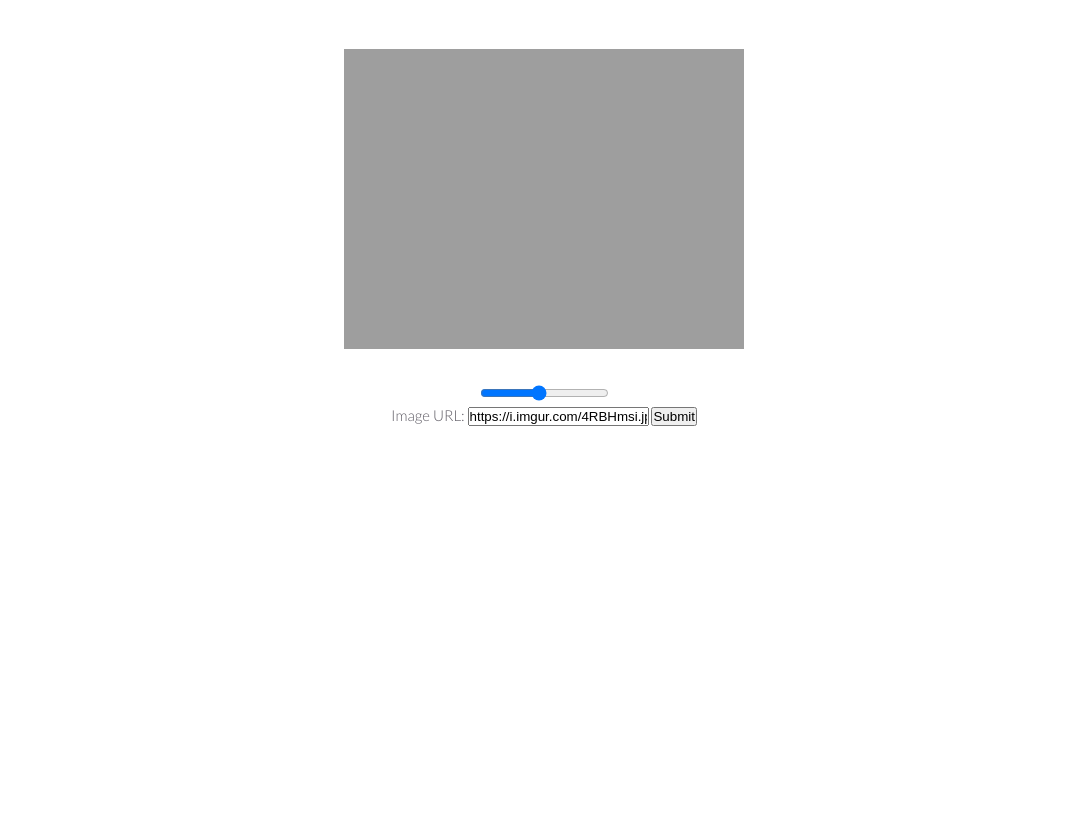
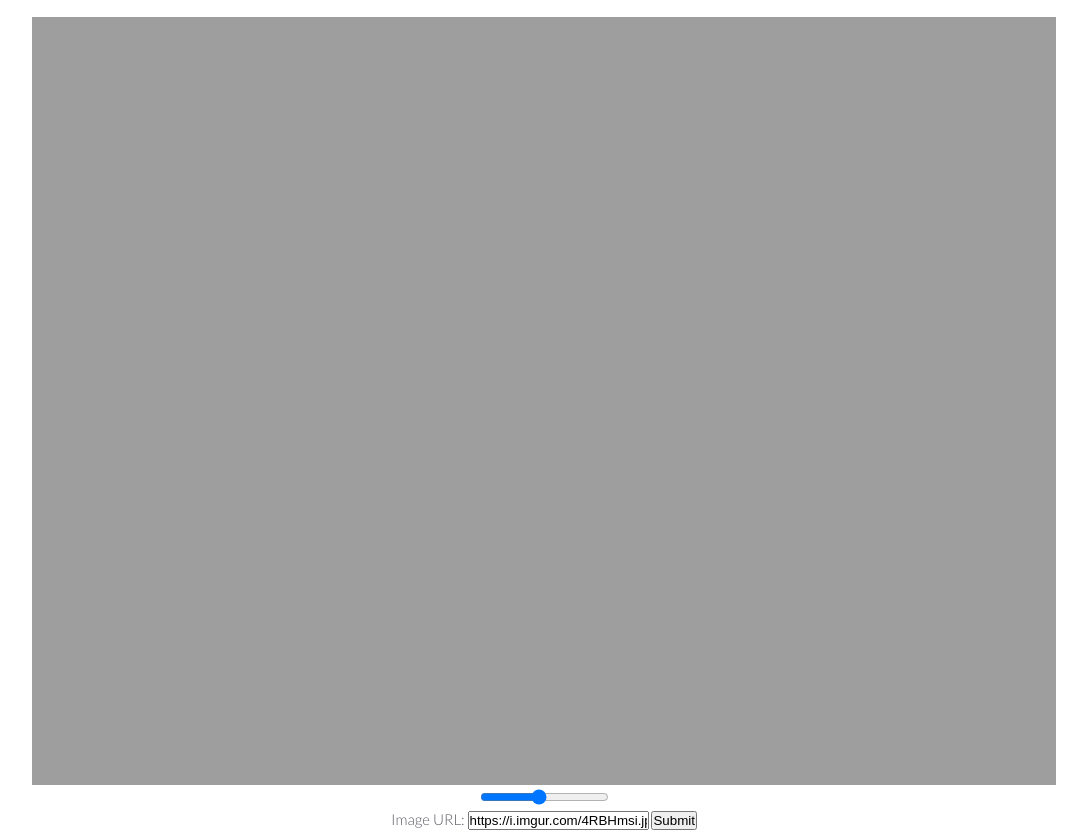
Before and after one commit to JoeKarlsson/Pixelate, a website: page index.html in a window 1280 px wide. Shown: the part 42-872 px from the top of the page, without its empty margins (96-1183 px from the left). Before the commit the page ends 800 px from the top, so only its background shows below. Drawn offline with nearby package versions, Linux system fonts and the light colour scheme.

Commit message:
final form

```diff
--- a/css/style.css
+++ b/css/style.css
@@ -26,7 +26,7 @@ section {overflow:hidden;}
 .spot p {font-weight:400;}
 
 canvas {
-    padding: 2.5% 2.5% 2.5% 2.5%;
+    padding: -5% -5% -5% -5%;
     image-rendering: optimizeSpeed;
     image-rendering: -moz-crisp-edges;
     image-rendering: -webkit-optimize-contrast;
--- a/index.html
+++ b/index.html
@@ -10,7 +10,7 @@
     <body>
     <h1>Pixelate.js</h1>
     <br>
-    <canvas id="canvas" width="200" height="200"></canvas>
+    <canvas id="canvas" style="width: 80%; height:80%;"></canvas>
 		<br>
 		<input id="blocks" type="range" min="1" max="12" value="6">
 
--- a/js/pixelate.js
+++ b/js/pixelate.js
@@ -22,7 +22,7 @@ window.onload = firstDraw();
 
 function firstDraw() {
     //preload the demo image
-    var initialImageURL = 'http://i.imgur.com/3vfZPKL.jpg';
+    var initialImageURL = 'https://i.imgur.com/3vfZPKL.jpg';
     draw(initialImageURL);
 }
 
@@ -64,8 +64,6 @@ function pixelate() {
     ctx.drawImage(canvas, 0, 0, w, h, 0, 0, canvas.width, canvas.height);
 }
 
-// event listeneners for slider
-blocks.addEventListener('change', pixelate, false);
 
 function submitImageURL() {
     var imgURL = document.getElementById("ImageURL").value;
@@ -85,6 +83,9 @@ function submitImageURL() {
     draw(imgURL);
 }
 
+// event listeneners for slider
+blocks.addEventListener('change', pixelate, false);
+
 /// poly-fill for requestAnmationFrame with fallback for older
 /// browsers which do not support rAF.
 window.requestAnimationFrame = (function () {
```
Also changed, not shown: 3 other files.
